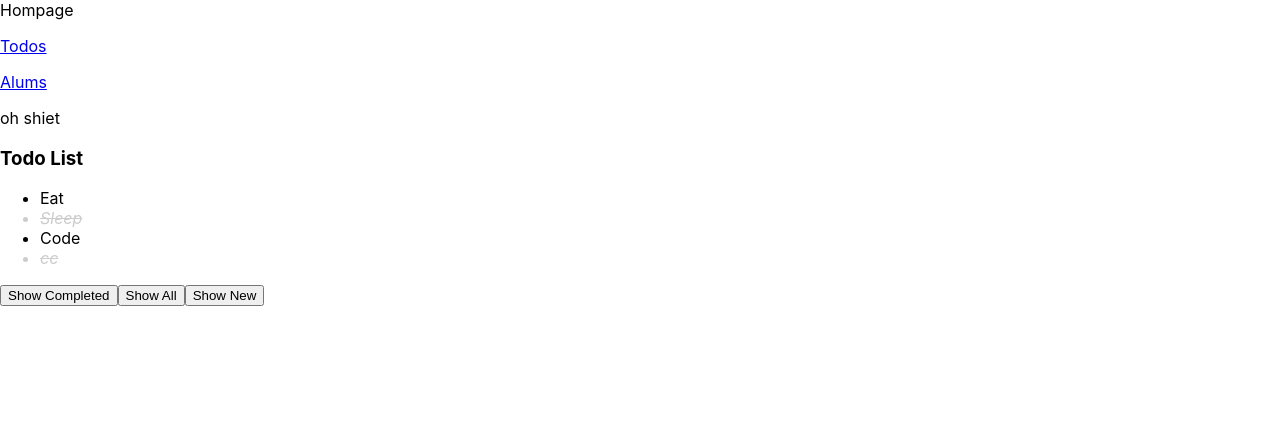
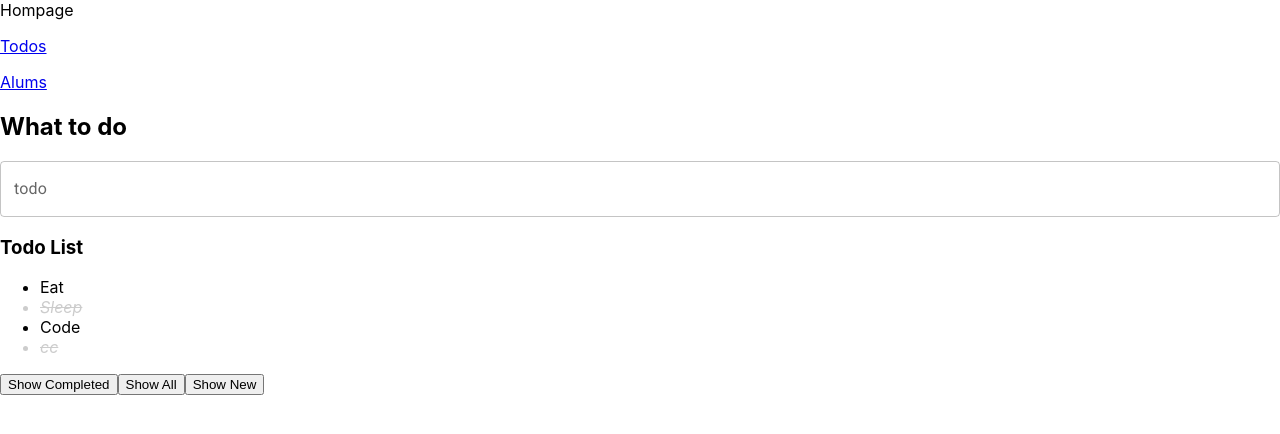
Before and after one commit to xacthu1800/React-learn, a React (Create React App) app: page /todo in a window 1280 px wide. Shown: the top 434 px of the page. Built offline with nearby package versions, Linux system fonts and the light colour scheme; no server answers; the HTML template or start-up script is replaced by a standard one.

Commit message:
learn react hook form

```diff
--- a/public/index.html
+++ b/public/index.html
@@ -5,10 +5,7 @@
     <link rel="icon" href="%PUBLIC_URL%/favicon.ico" />
     <meta name="viewport" content="width=device-width, initial-scale=1" />
     <meta name="theme-color" content="#000000" />
-    <meta
-      name="description"
-      content="Web site created using create-react-app"
-    />
+    <meta name="description" content="Web site created using create-react-app" />
     <link rel="apple-touch-icon" href="%PUBLIC_URL%/logo192.png" />
     <!--
       manifest.json provides metadata used when your web app is installed on a
@@ -24,6 +21,11 @@
       work correctly both with client-side routing and a non-root public URL.
       Learn how to configure a non-root public URL by running `npm run build`.
     -->
+    <link rel="preconnect" href="https://fonts.googleapis.com" />
+    <link rel="preconnect" href="https://fonts.gstatic.com" crossorigin />
+    <link rel="stylesheet" href="https://fonts.googleapis.com/css2?family=Roboto:wght@300;400;500;700&display=swap" />
+    <link rel="stylesheet" href="https://fonts.googleapis.com/icon?family=Material+Icons" />
+
     <title>React App</title>
   </head>
   <body>
--- a/src/App.js
+++ b/src/App.js
@@ -3,24 +3,32 @@ import { NavLink, Route, Routes } from 'react-router-dom';
 import AlbulmFeature from './features/Album';
 import TodoFeature from './features/Todo';
 import NotFoundComponent from './component/Notfound';
+import { useEffect } from 'react';
+import productApi from './api/productApi';
 function App() {
+  useEffect(() => {
+    const fetchProducts = async () => {
+      const productList = await productApi.getAll();
+      console.log('data: ', productList);
+    };
+
+    fetchProducts();
+  }, []);
+
   return (
     <div className="App">
       Hompage
-
       <p>
         <NavLink to="/todo">Todos</NavLink>
       </p>
       <p>
         <NavLink to="/album">Alums</NavLink>
       </p>
-
       <Routes>
-        <Route path="/todo/*" element={<TodoFeature />}/>
+        <Route path="/todo/*" element={<TodoFeature />} />
         <Route path="/album" element={<AlbulmFeature />} />
-        <Route path='*' element={<NotFoundComponent/>} />
+        <Route path="*" element={<NotFoundComponent />} />
       </Routes>
-
     </div>
   );
 }
--- /dev/null
+++ b/src/api/axiosClient.js
@@ -0,0 +1,37 @@
+import axios from 'axios';
+
+const axiosClient = axios.create({
+  baseURL: 'https://fakestoreapi.com',
+  headers: {
+    'Content-Type': 'application/json',
+  },
+});
+
+// Interceptors
+// Add a request interceptor
+axiosClient.interceptors.request.use(
+  function (config) {
+    // Do something before request is sent
+    return config;
+  },
+  function (error) {
+    // Do something with request error
+    return Promise.reject(error);
+  },
+);
+
+// Add a response interceptor
+axiosClient.interceptors.response.use(
+  function (response) {
+    // Any status code that lie within the range of 2xx cause this function to trigger
+    // Do something with response data
+    return response.data;
+  },
+  function (error) {
+    // Any status codes that falls outside the range of 2xx cause this function to trigger
+    // Do something with response error
+    return Promise.reject(error);
+  },
+);
+
+export default axiosClient;
--- /dev/null
+++ b/src/api/productApi.js
@@ -0,0 +1,10 @@
+import axiosClient from './axiosClient';
+
+const productApi = {
+  getAll(params) {
+    const url = '/products';
+    return axiosClient.get(url, { params });
+  },
+};
+
+export default productApi;
--- /dev/null
+++ b/src/component/formControl/index.jsx
@@ -0,0 +1,25 @@
+import { TextField } from '@mui/material';
+import PropTypes from 'prop-types';
+import React from 'react';
+import { Controller } from 'react-hook-form';
+
+InputField.propTypes = {
+  form: PropTypes.object.isRequired,
+  name: PropTypes.string.isRequired,
+  label: PropTypes.string,
+  disabled: PropTypes.bool,
+};
+
+function InputField(props) {
+  const { form, name, label, disabled } = props;
+
+  return (
+    <Controller
+      name={name}
+      control={form.control}
+      render={({ field }) => <TextField {...field} fullWidth label={label} disabled={disabled} />}
+    />
+  );
+}
+
+export default InputField;
--- /dev/null
+++ b/src/features/Todo/components/Todoform/index.jsx
@@ -0,0 +1,27 @@
+import React from 'react';
+import PropTypes from 'prop-types';
+import InputField from '../../../../component/formControl';
+import { useForm } from 'react-hook-form';
+
+TodoForm.propTypes = {
+  onSubmit: PropTypes.func,
+};
+
+function TodoForm(props) {
+  const form = useForm({
+    defaultValues: {
+      title: '',
+    },
+  });
+  const handleSubmit = (values) => {
+    console.log('Todo form:', values);
+  };
+
+  return (
+    <form onSubmit={form.handleSubmit(handleSubmit)}>
+      <InputField name="title" label="todo" form={form} />
+    </form>
+  );
+}
+
+export default TodoForm;
--- a/src/features/Todo/index.jsx
+++ b/src/features/Todo/index.jsx
@@ -2,24 +2,26 @@ import React from 'react';
 import { Route, Routes } from 'react-router-dom';
 import DetailPage from './pages/Detail_Page';
 import ListPage from './pages/List_Page';
-import NotFoundComponent from '../../component/Notfound'
+import NotFoundComponent from '../../component/Notfound';
+import TodoForm from './components/Todoform';
 
-TodoFeature.propTypes = {
-
-};
+TodoFeature.propTypes = {};
 
 function TodoFeature(props) {
   //const match = useMatch()
+  const handleTodoFormSubmit = (values) => {
+    console.log('form submit:', values);
+  };
+
   return (
     <div>
-            oh shiet
-
+      <h2>What to do</h2>
+      <TodoForm onSubmit={handleTodoFormSubmit} />
       <Routes>
-                <Route path='/' element={<ListPage />}/>
-                <Route path='/:id' element={<DetailPage />}/>
-                <Route path='*' element={<NotFoundComponent/>} />
+        <Route path="/" element={<ListPage />} />
+        <Route path="/:id" element={<DetailPage />} />
+        <Route path="*" element={<NotFoundComponent />} />
       </Routes>
-
     </div>
   );
 }
--- a/src/features/Todo/pages/List_Page/index.jsx
+++ b/src/features/Todo/pages/List_Page/index.jsx
@@ -2,69 +2,64 @@ import React, { useMemo, useState } from 'react';
 import { useSearchParams } from 'react-router-dom';
 import TodoList from '../../components/TodoList';
 
-ListPage.propTypes = {
-
-};
+ListPage.propTypes = {};
 
 function ListPage(props) {
   const initTodoList = [
     {
-            id:1,
+      id: 1,
       title: 'Eat',
-            status: 'new'
+      status: 'new',
     },
     {
-            id:2,
+      id: 2,
       title: 'Sleep',
-            status: 'completed'
+      status: 'completed',
     },
     {
-            id:3,
+      id: 3,
       title: 'Code',
-            status: 'new'
+      status: 'new',
     },
     {
-            id:4,
+      id: 4,
       title: 'cc',
-            status: 'completed'
-        }
-    ]
+      status: 'completed',
+    },
+  ];
   const [searchParams, setSearchParams] = useSearchParams();
-    const [todoList, setTodoList]= useState(initTodoList)
-    const filterStatus = searchParams.get('status') || 'all'
+  const [todoList, setTodoList] = useState(initTodoList);
+  const filterStatus = searchParams.get('status') || 'all';
 
-    const renderTodoList = useMemo(()=>
-        todoList.filter(todo=>filterStatus === 'all'|| filterStatus === todo.status)
-    ,[filterStatus, todoList])
+  const renderTodoList = useMemo(
+    () => todoList.filter((todo) => filterStatus === 'all' || filterStatus === todo.status),
+    [filterStatus, todoList],
+  );
 
-    function handleTodoClick(todo, idx){
-        console.log(todo, idx)
+  function handleTodoClick(todo, idx) {
+    console.log(todo, idx);
 
-        const newTodoList = [...todoList]
-        newTodoList[idx] = {...newTodoList[idx],
-            status: newTodoList[idx].status === 'new' ? 'completed' : 'new'
-        };
-        setTodoList(newTodoList)
+    const newTodoList = [...todoList];
+    newTodoList[idx] = { ...newTodoList[idx], status: newTodoList[idx].status === 'new' ? 'completed' : 'new' };
+    setTodoList(newTodoList);
   }
 
-    function handleShowCompleted(){
+  function handleShowCompleted() {
     setSearchParams({ status: 'completed' });
   }
 
-    function handleShowAll(){
+  function handleShowAll() {
     setSearchParams({ status: 'all' });
   }
 
-    function handleShowNew(){
+  function handleShowNew() {
     setSearchParams({ status: 'new' });
   }
-
-
 
   return (
     <div>
       <h3>Todo List</h3>
-            <TodoList todoList={renderTodoList} onTotoClick={handleTodoClick}/>
+      <TodoList todoList={renderTodoList} onTotoClick={handleTodoClick} />
       <div>
         <button onClick={handleShowCompleted}>Show Completed</button>
         <button onClick={handleShowAll}>Show All</button>
```
Also changed, not shown: package.json (+7 -0 lines), src/features/Todo/pages/Detail_Page/index.jsx (+3 -9 lines), src/api/categoryApi.js (added), src/api/userApi.js (added), 2 other files (tests, documents, lock files or other folders). Lines whose indentation alone changed are shown as unchanged.
